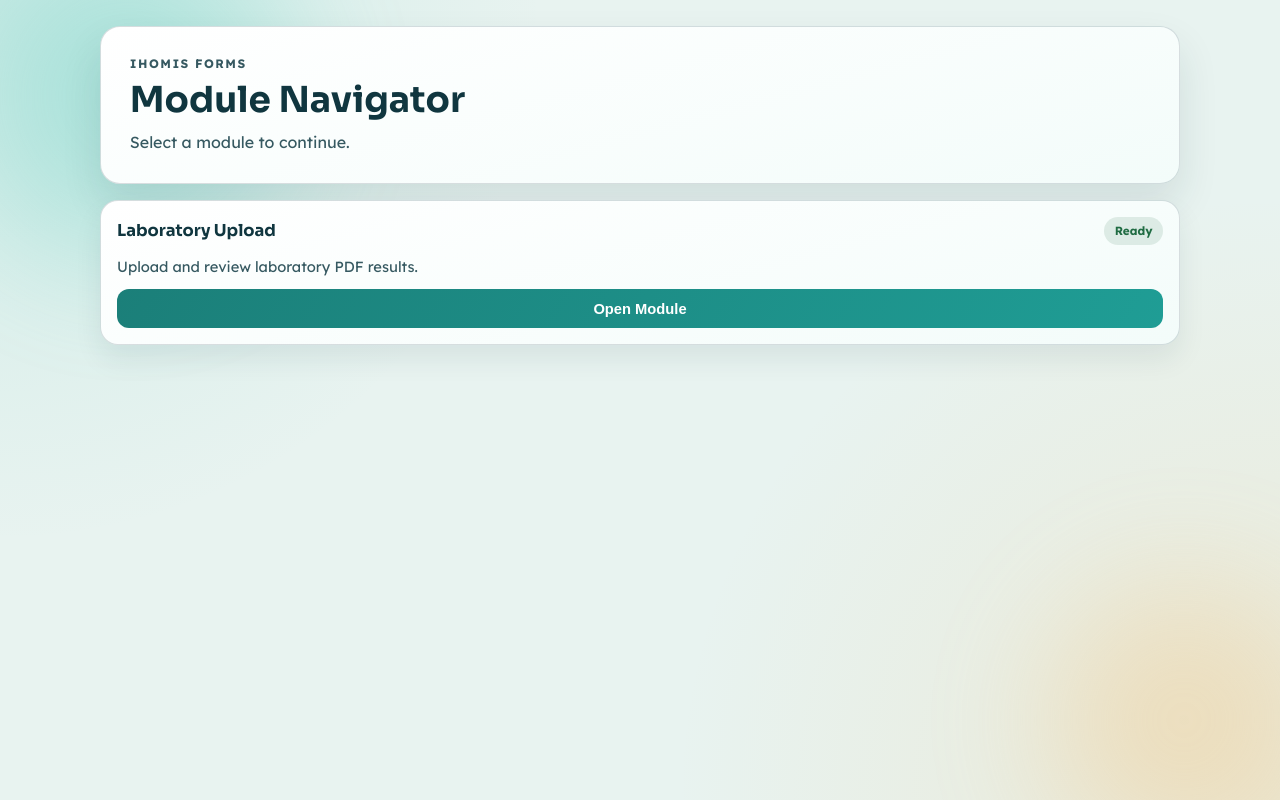
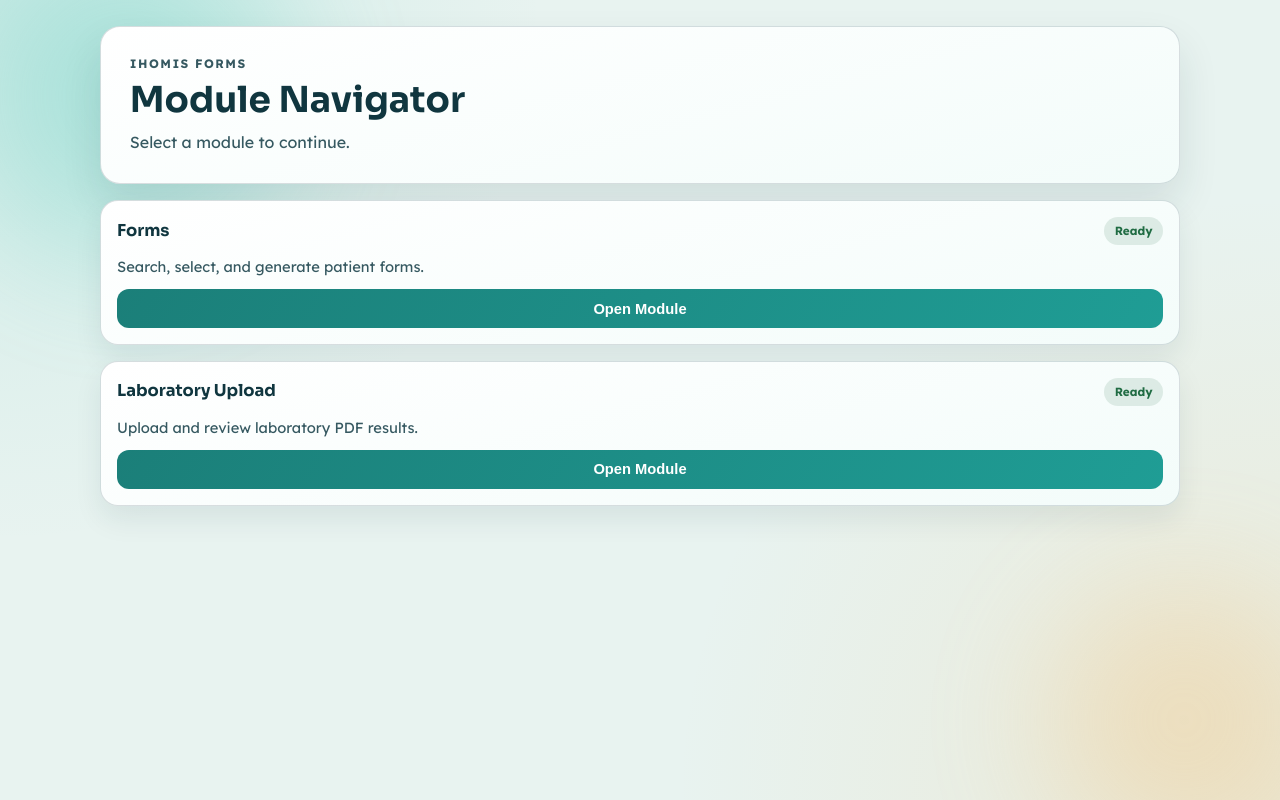
Before and after one commit to Catalyst-Nexus/ihomis_forms, a React (Vite) app in the folder ihomis_forms/: page / in a window 1280 px wide. Built offline with nearby package versions, Linux system fonts and the light colour scheme; no server answers.

Commit message:
style: added forms to landing page

```diff
--- a/ihomis_forms/src/App.css
+++ b/ihomis_forms/src/App.css
@@ -74,7 +74,7 @@
 .app-module-grid {
   display: grid;
   gap: 0.95rem;
-  grid-template-columns: repeat(auto-fit, minmax(240px, 1fr));
+  grid-template-columns: 1fr;
 }
 
 .app-module-card {
--- a/ihomis_forms/src/App.jsx
+++ b/ihomis_forms/src/App.jsx
@@ -1,8 +1,16 @@
 import { useMemo, useState } from "react";
 import LabUploadModule from "./modules/labUpload/LabUploadModule.jsx";
+import FormsModule from "./modules/forms/FormsModule.jsx";
 import "./App.css";
 
 const modules = [
+  {
+    id: "forms",
+    name: "Forms",
+    description: "Search, select, and generate patient forms.",
+    status: "Ready",
+    Component: FormsModule,
+  },
   {
     id: "lab-upload",
     name: "Laboratory Upload",
--- /dev/null
+++ b/ihomis_forms/src/modules/forms/FormsModule.jsx
@@ -0,0 +1,10 @@
+import { useState } from "react";
+import Forms from "../../Forms.jsx";
+
+function FormsModule() {
+  const [isDarkMode, setIsDarkMode] = useState(false);
+
+  return <Forms isDarkMode={isDarkMode} setIsDarkMode={setIsDarkMode} />;
+}
+
+export default FormsModule;
```
